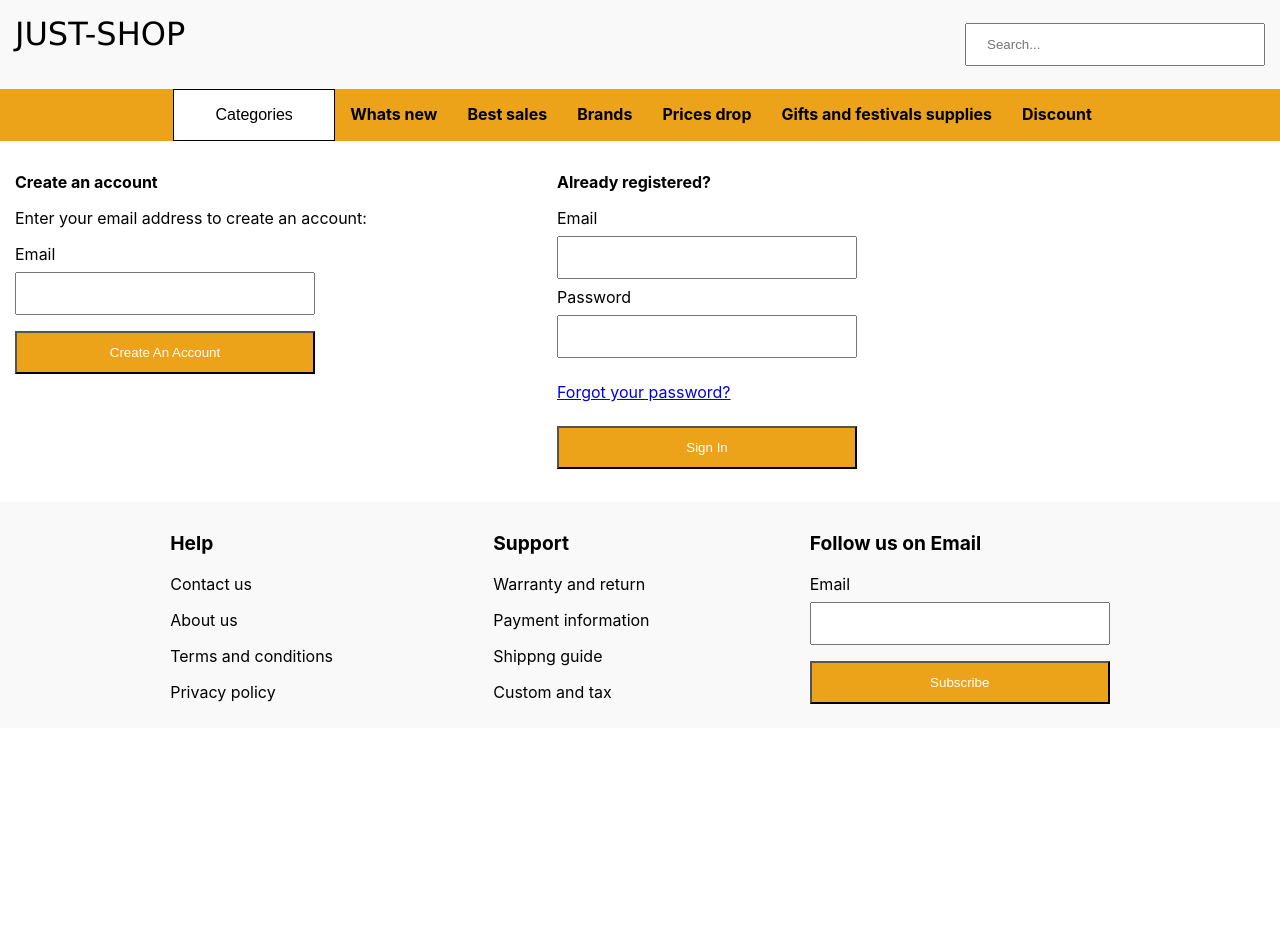
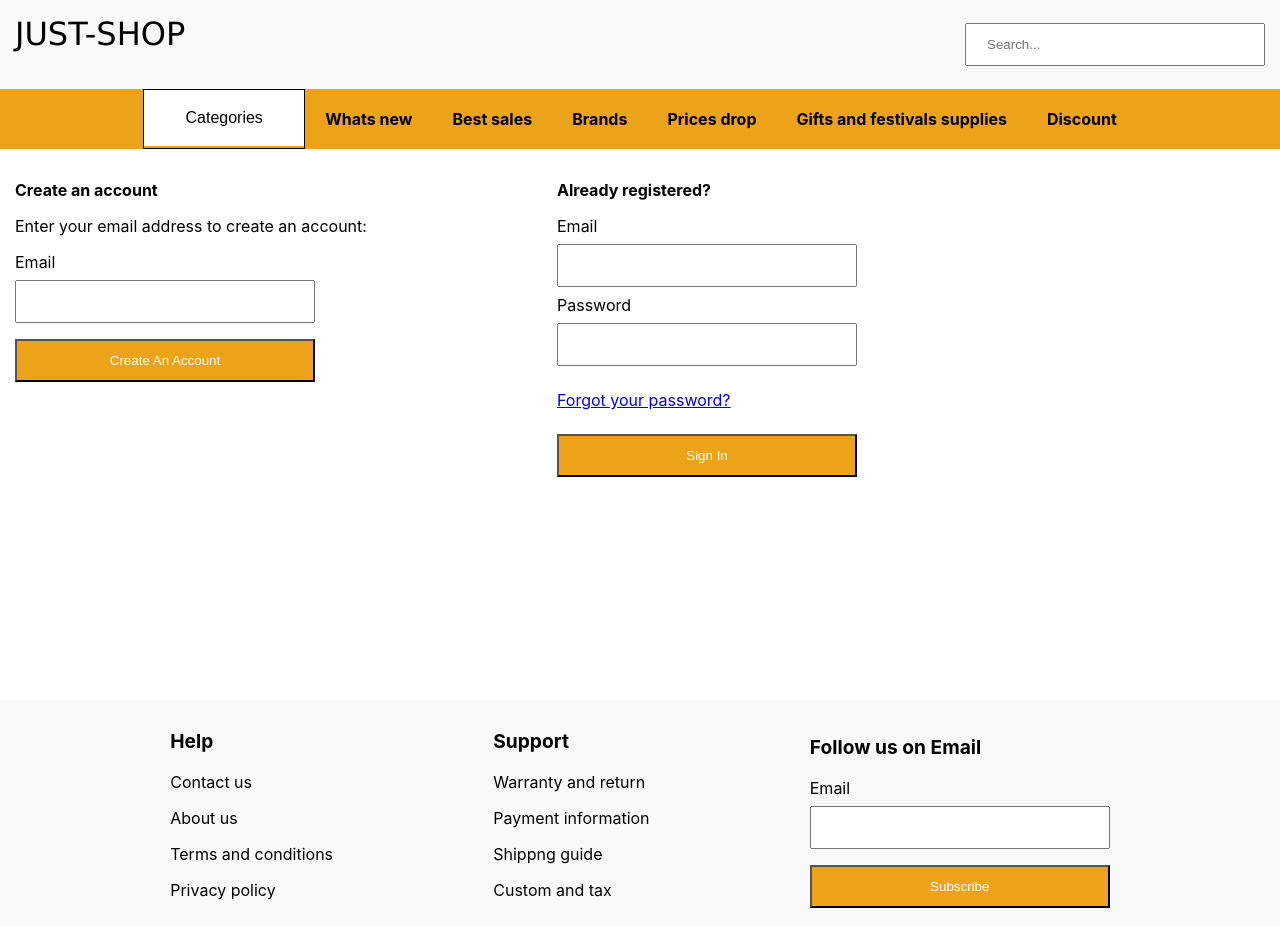
Before and after one commit to Sillyboi2001/E-commerce-clone, a React (Create React App) app in the folder just-shop-app/: page / in a window 1280 px wide. Before the commit the page ends 800 px from the top, so only its background shows below. Built offline with nearby package versions, Linux system fonts and the light colour scheme.

Commit message:
Login/registration page

```diff
--- a/just-shop-app/package.json
+++ b/just-shop-app/package.json
@@ -6,6 +6,7 @@
     "@testing-library/jest-dom": "^5.16.5",
     "@testing-library/react": "^13.4.0",
     "@testing-library/user-event": "^13.5.0",
+    "prop-types": "^15.8.1",
     "react": "^18.2.0",
     "react-dom": "^18.2.0",
     "react-router-dom": "^6.4.3",
--- /dev/null
+++ b/just-shop-app/src/Components/Button/Button.jsx
@@ -0,0 +1,11 @@
+import React from 'react';
+import '../Signin/signin.css';
+
+// eslint-disable-next-line react/prop-types
+const Button = ({ value }) => (
+  <button type="button" className="button">
+    {value}
+  </button>
+);
+
+export default Button;
--- a/just-shop-app/src/Components/Signin/Footer.jsx
+++ b/just-shop-app/src/Components/Signin/Footer.jsx
@@ -1,5 +1,7 @@
 /* eslint-disable jsx-a11y/label-has-associated-control */
 import React from 'react';
+import Button from '../Button/Button';
+import InputField from '../TextInputField/InputField';
 
 const Footer = () => (
   <div className="footer">
@@ -20,11 +22,14 @@ const Footer = () => (
     <div>
       <p className="title">Follow us on Email</p>
       <form>
-        <label htmlFor="email">Email</label>
+        <InputField
+          type="email"
+          label="Email"
+        />
         <br />
-        <input type="email" />
-        <br />
-        <input type="submit" value="Subscribe" />
+        <Button
+          value="Subscribe"
+        />
       </form>
     </div>
   </div>
--- a/just-shop-app/src/Components/Signin/Body.jsx
+++ b/just-shop-app/src/Components/Signin/Home.jsx
@@ -1,5 +1,7 @@
 /* eslint-disable jsx-a11y/label-has-associated-control */
 import React from 'react';
+import InputField from '../TextInputField/InputField';
+import Button from '../Button/Button';
 
 const Body = () => (
   <div className="row">
@@ -7,25 +9,32 @@ const Body = () => (
       <p><b>Create an account</b></p>
       <p>Enter your email address to create an account:</p>
       <form>
-        <label htmlFor="email">Email</label>
+        <InputField
+          type="email"
+          label="Email"
+        />
         <br />
-        <input type="text" />
-        <br />
-        <input type="submit" value="Create An Account" />
+        <Button
+          value="Create An Account"
+        />
       </form>
     </div>
     <div className="column">
       <p><b>Already registered?</b></p>
       <form>
-        <label htmlFor="email">Email</label>
+        <InputField
+          type="email"
+          label="Email"
+        />
         <br />
-        <input type="text" />
-        <br />
-        <label htmlFor="password">Password</label>
-        <br />
-        <input type="password" />
+        <InputField
+          type="password"
+          label="Password"
+        />
         <p><a href="#home">Forgot your password?</a></p>
-        <input type="submit" value="Sign In" />
+        <Button
+          value="Sign In"
+        />
       </form>
     </div>
   </div>
--- a/just-shop-app/src/Components/Signin/Navbar.jsx
+++ b/just-shop-app/src/Components/Signin/Navbar.jsx
@@ -1,11 +1,15 @@
 import React from 'react';
 import './signin.css';
+import InputField from '../TextInputField/InputField';
 
 const Navbar = () => (
   <>
     <div className="header">
       <header>JUST-SHOP</header>
-      <input type="text" placeholder="Search..." />
+      <InputField
+        type="text"
+        placeholder="Search..."
+      />
     </div>
     <div>
       <ul className="navbar-container">
--- a/just-shop-app/src/Components/Signin/signin.css
+++ b/just-shop-app/src/Components/Signin/signin.css
@@ -21,7 +21,7 @@
 .navbar-container li a {
   display: block;
   font-weight: bold;
-    padding: 15px;
+  padding: 20px;
   text-decoration: none;
   color: black;
 }
@@ -52,9 +52,10 @@
 .footer {
   padding: 10px;
   background: rgba(250, 249, 249, 0.979);
-    margin-top: 10px;
+  margin-top: 200px;
   display: flex;
   justify-content: space-evenly;
+  align-items: flex-end;
 }
 .footer .title{
   font-weight: bold;
@@ -65,7 +66,7 @@
   width: 160px;
   background-color: white;
   color: black;
-    padding: 16px;
+  padding: 19px;
   font-size: 16px;
   border: none;
   cursor: pointer;
@@ -91,6 +92,14 @@
   padding: 12px 16px;
   text-decoration: none;
   display: block;
+}
+.button{
+  background-color: rgb(236, 163, 26);
+  color: white;
+  width: 300px;
+  padding: 12px 20px;
+  margin: 8px 0;
+  box-sizing: border-box;
 }
 
 .dropdown-content a:hover {background-color: #f1f1f1}
--- /dev/null
+++ b/just-shop-app/src/Components/TextInputField/InputField.jsx
@@ -0,0 +1,42 @@
+import React from 'react';
+import PropTypes from 'prop-types';
+import '../Signin/signin.css';
+
+const InputField = ({
+  value, placeholder, type, label, onChange,
+}) => {
+  const handleChange = (event) => {
+    // eslint-disable-next-line no-shadow
+    const { value } = event.target;
+    onChange(value);
+  };
+  return (
+    <>
+      <label htmlFor="email">{label}</label>
+      <br />
+      <input
+        type={type}
+        placeholder={placeholder}
+        value={value}
+        onChange={handleChange}
+        label={label}
+      />
+    </>
+  );
+};
+
+InputField.propTypes = {
+  value: PropTypes.string,
+  placeholder: PropTypes.string,
+  type: PropTypes.string,
+  label: PropTypes.string,
+  onChange: PropTypes.func.isRequired,
+};
+InputField.defaultProps = {
+  value: '',
+  placeholder: '',
+  type: 'text',
+  label: '',
+};
+
+export default InputField;
--- a/just-shop-app/src/Signin.jsx
+++ b/just-shop-app/src/Signin.jsx
@@ -1,6 +1,6 @@
 import React from 'react';
 import Navbar from './Components/Signin/Navbar';
-import Body from './Components/Signin/Body';
+import Body from './Components/Signin/Home';
 import Footer from './Components/Signin/Footer';
 
 const Signin = () => (
```
Also changed, not shown: 1 other file (tests, documents, lock files or other folders). Lines whose indentation alone changed are shown as unchanged.
